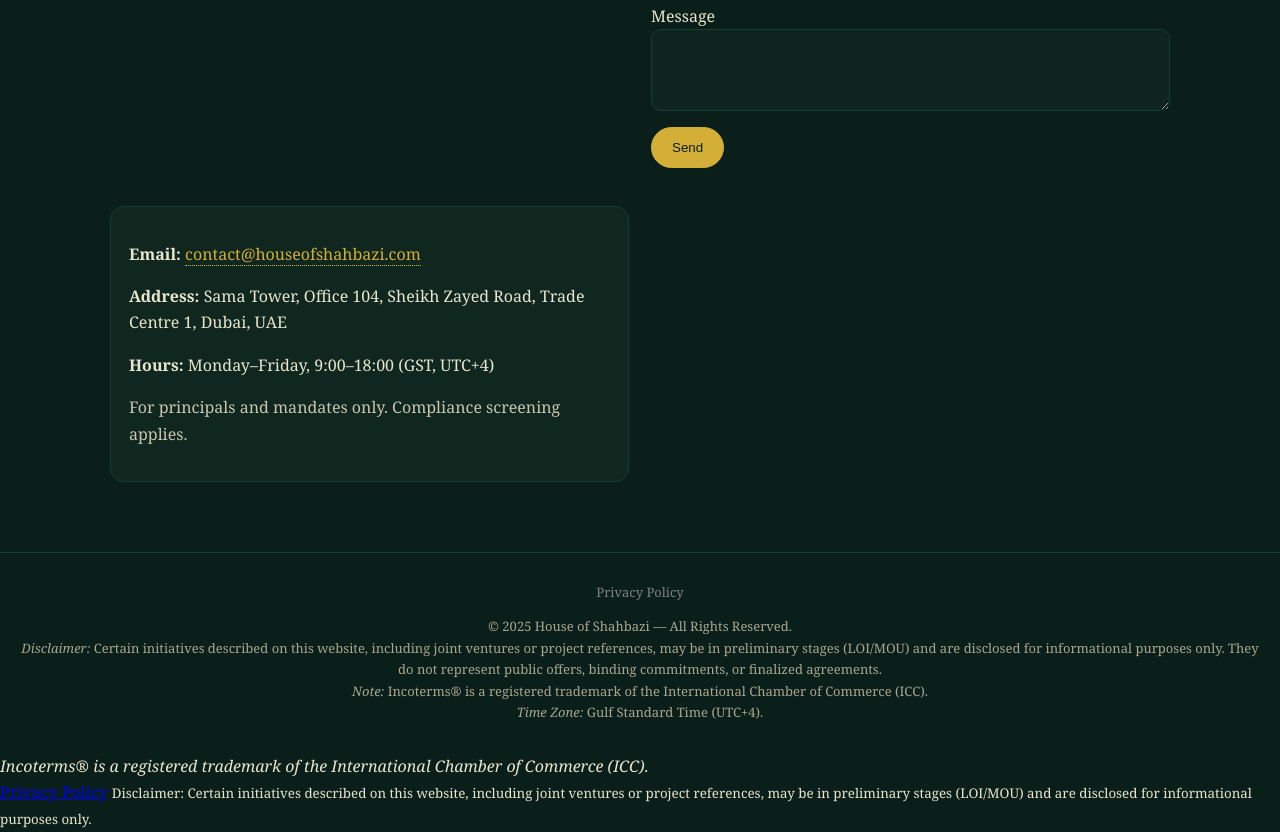
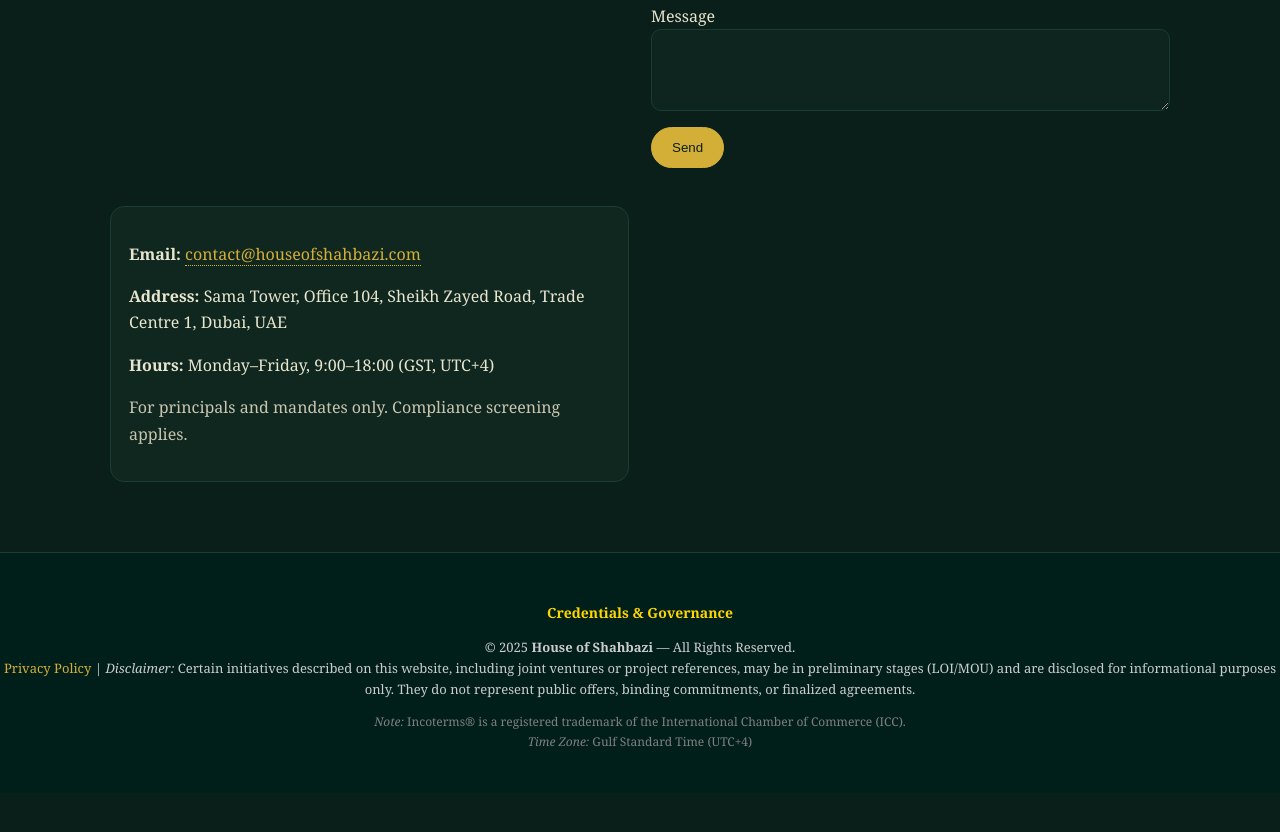
Before and after one commit to houseofshahbazi/houseofshahbazi, a plain HTML site: page index.html in a window 1280 px wide. Shown: the part 4144-4976 px from the top of the page. After the commit the page ends 4937 px from the top, so only its background shows below. Drawn offline with Linux system fonts and the light colour scheme.

Commit message:
index.html

```diff
--- a/index.html
+++ b/index.html
@@ -183,20 +183,20 @@
 
   </main>
 
-  <footer class="site-footer">
-  <p style="font-size: 13px; color: gray; line-height: 1.6;">
-    <p><a href="privacy.html" style="color:gray; text-decoration:none; font-size:13px;">Privacy Policy</a></p>
-    © <span id="y"></span> House of Shahbazi — All Rights Reserved.<br>
-    <i>Disclaimer:</i> Certain initiatives described on this website, including joint ventures or project references, may be in preliminary stages (LOI/MOU) and are disclosed for informational purposes only. They do not represent public offers, binding commitments, or finalized agreements.<br>
+  <footer class="site-footer" style="background-color:#001f1b; padding:30px 0; text-align:center; color:#ccc; font-size:13px; line-height:1.6;">
+  <h4 style="text-align:center; font-size:14px; color:gold; margin-bottom:10px;">Credentials & Governance</h4>
+
+  <p>
+    © 2025 <strong>House of Shahbazi</strong> — All Rights Reserved.<br>
+    <a href="privacy.html" style="color:#d4af37; text-decoration:none;">Privacy Policy</a> |
+    <i>Disclaimer:</i> Certain initiatives described on this website, including joint ventures or project references, may be in preliminary stages (LOI/MOU) and are disclosed for informational purposes only. They do not represent public offers, binding commitments, or finalized agreements.
+  </p>
+
+  <p style="font-size:12px; color:gray; margin-top:10px;">
     <i>Note:</i> Incoterms® is a registered trademark of the International Chamber of Commerce (ICC).<br>
-    <i>Time Zone:</i> Gulf Standard Time (UTC+4).
+    <i>Time Zone:</i> Gulf Standard Time (UTC+4)
   </p>
-  <script>document.getElementById('y').textContent = new Date().getFullYear();</script>
 </footer>
-  <i>Incoterms® is a registered trademark of the International Chamber of Commerce (ICC).</i><br>
-  <a href="privacy.html">Privacy Policy</a>
-  <small>Disclaimer: Certain initiatives described on this website, including joint ventures or project references, may be in preliminary stages (LOI/MOU) and are disclosed for informational purposes only.</small>
-  </footer>
 </body>
 
 </html>
```
